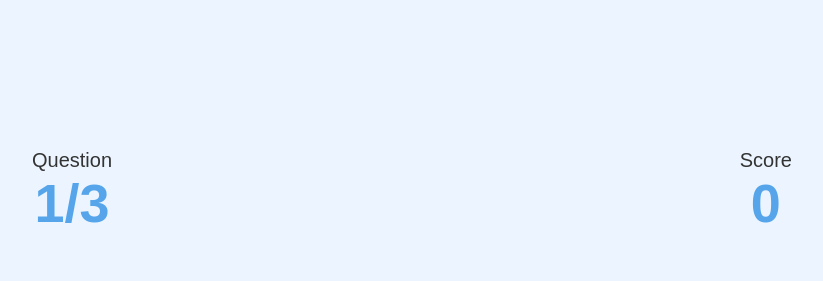
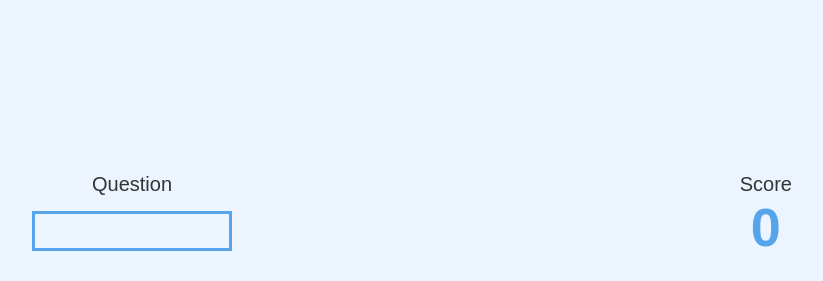
Before and after one commit to pmy09/Quiz-app-project, a plain HTML site: page game.html in a window 1280 px wide. Shown: the top 281 px of the page, without its empty margins (228-1051 px from the left). Drawn offline with Linux system fonts and the light colour scheme.

Commit message:
Update game.html

```diff
--- a/game.html
+++ b/game.html
@@ -13,10 +13,12 @@
       <div id="game" class="justify-center flex-column">
         <div id="hud">
           <div id="hud-item">
-            <p class="hud-prefix">
+            <p id="progressText" class="hud-prefix">
               Question
             </p>
-            <h1 class="hud-main-text" id="questionCounter"></h1>
+            <div id="progressBar">
+              <div id="progressBarFull"></div>
+            </div>
           </div>
           <div id="hud-item">
             <p class="hud-prefix">
```
